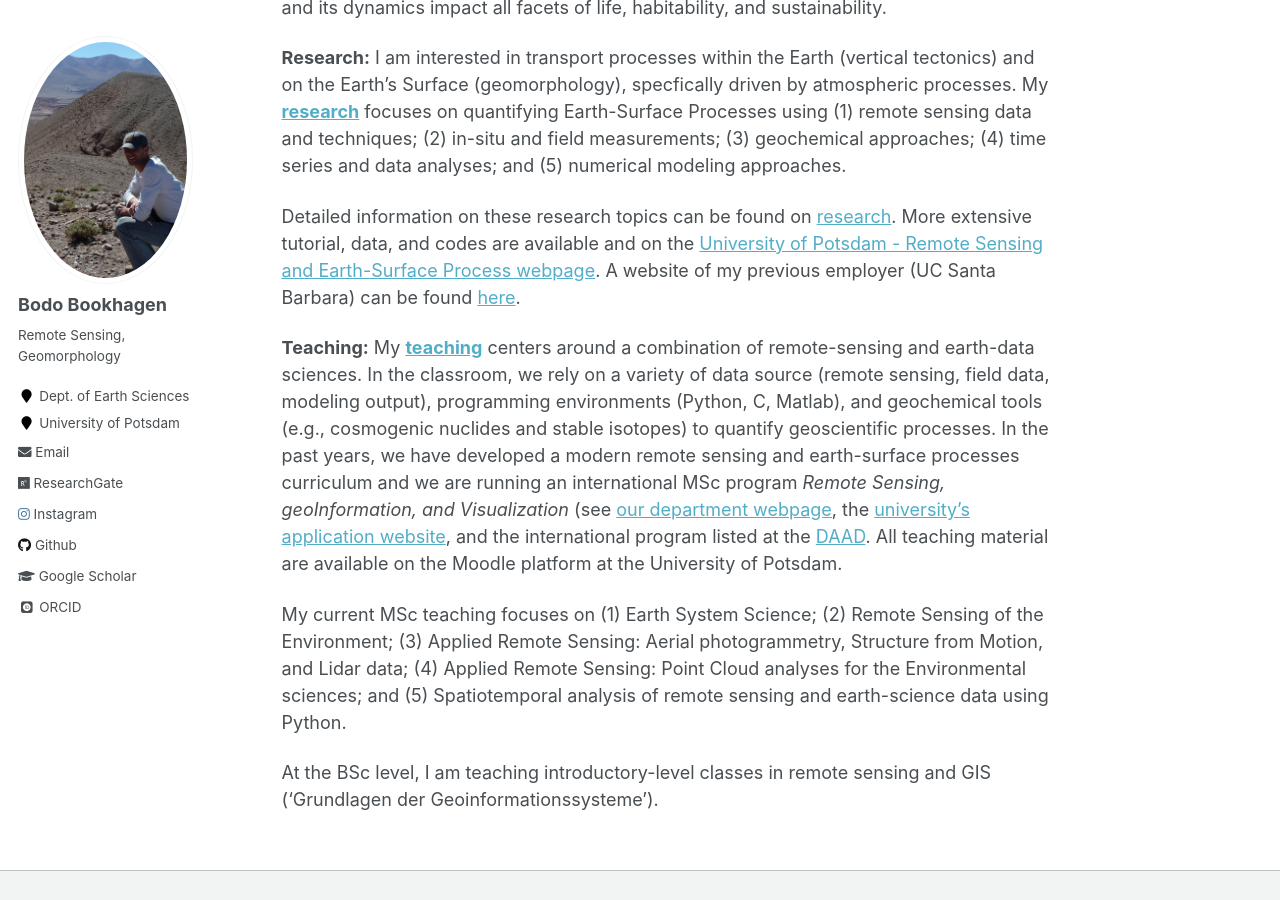
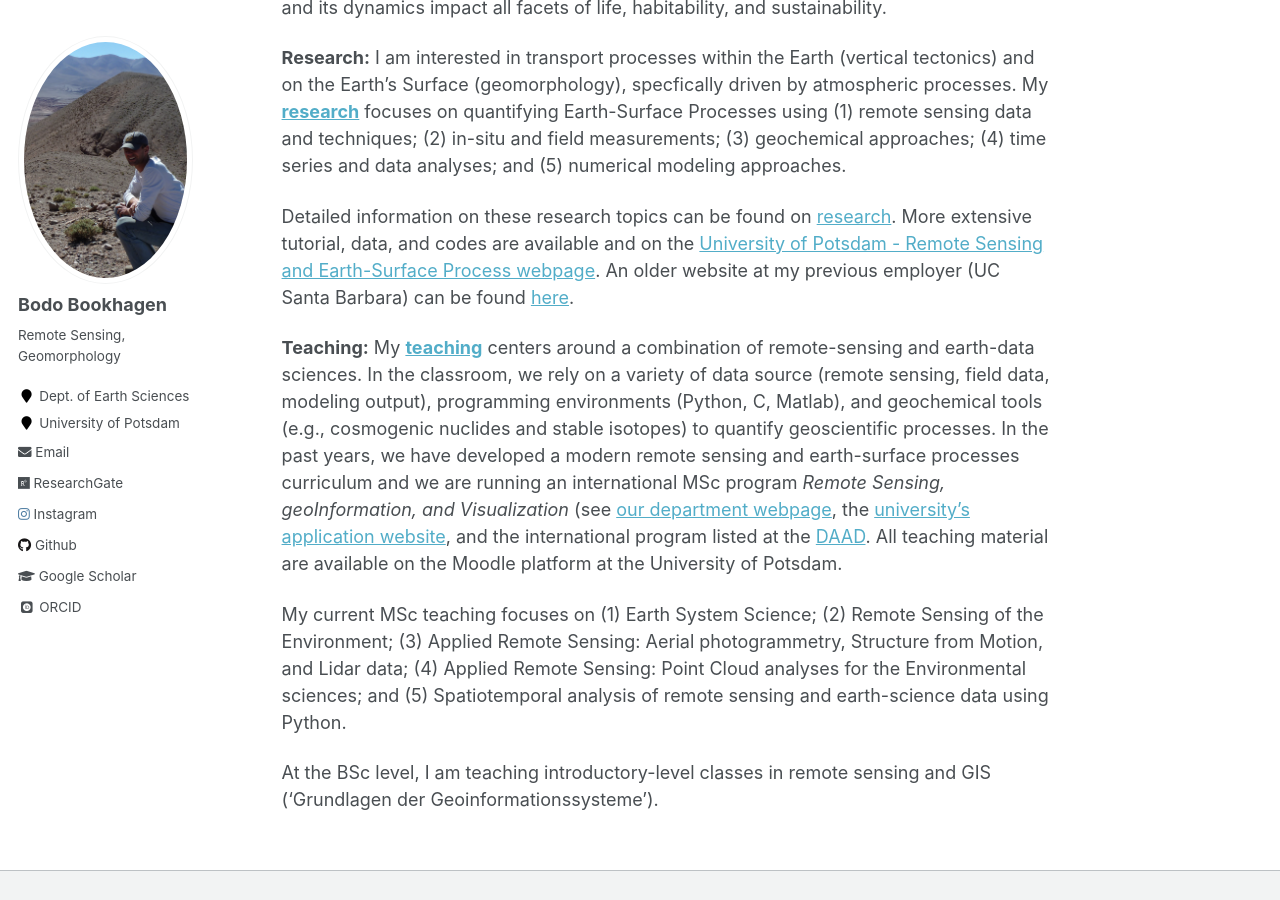
Before and after one commit to BodoBookhagen/BodoBookhagen.github.io, a Jekyll site: the page built from _pages/about.md, in a window 1280 px wide and 900 px high, scrolled down 466 px. Built offline with Jekyll 4.4.1, drawn with Linux system fonts in a browser that asks for light colours; some web fonts are replaced.

Commit message:
Jan-01 2019

```diff
--- a/_config.yml
+++ b/_config.yml
@@ -98,7 +98,7 @@ author:
   github           : "BodoBookhagen"
   google_plus      :
   keybase          :
-  instagram        : "https://www.instagram.com/bodobookhagen/"
+  instagram        : "bodobookhagen/"
   lastfm           :
   linkedin         :
   orcid            : "https://orcid.org/0000-0003-1323-6453"
--- a/_pages/about.md
+++ b/_pages/about.md
@@ -14,7 +14,7 @@ surface is the foundation for all human activity and its dynamics impact all fac
 
 **Research:** I am interested in transport processes within the Earth (vertical tectonics) and on the Earth's Surface (geomorphology), specfically driven by atmospheric processes. My [**research**](http://bodobookhagen.github.io/research) focuses on quantifying Earth-Surface Processes using (1) remote sensing data and techniques; (2) in-situ and field measurements; (3) geochemical approaches; (4) time series and data analyses; and (5) numerical modeling approaches.
 
-Detailed information on these research topics can be found on [research](http://bodobookhagen.github.io/research). More extensive tutorial, data, and codes are available and on the [University of Potsdam - Remote Sensing and Earth-Surface Process webpage](http://UP-RS-ESP.github.io/). A website of my previous employer (UC Santa Barbara) can be found [here](http://www.geog.ucsb.edu/~bodo/).
+Detailed information on these research topics can be found on [research](http://bodobookhagen.github.io/research). More extensive tutorial, data, and codes are available and on the [University of Potsdam - Remote Sensing and Earth-Surface Process webpage](http://UP-RS-ESP.github.io/). An older website at my previous employer (UC Santa Barbara) can be found [here](http://www.geog.ucsb.edu/~bodo/).
 
 **Teaching:** My [**teaching**](http://bodobookhagen.github.io/teaching) centers around a combination of remote-sensing and earth-data sciences. In the classroom, we rely on a variety of data source (remote sensing, field data, modeling output), programming environments (Python, C, Matlab), and geochemical tools (e.g., cosmogenic nuclides and stable isotopes) to quantify geoscientific processes. In the past years, we have developed a modern remote sensing and earth-surface processes curriculum and we are running an international MSc program *Remote Sensing, geoInformation, and Visualization* (see [our department webpage](http://www.geo.uni-potsdam.de/msc-RSIV-e.html), the [university's application website](https://www.uni-potsdam.de/de/mnfakul/studium-und-lehre/master/remote-sensing-geoinformation-and-visualization.html), and the international program listed at the [DAAD](https://www.daad.de/deutschland/studienangebote/international-programmes/en/detail/4855/). All teaching material are available on the Moodle platform at the University of Potsdam.
 
```
